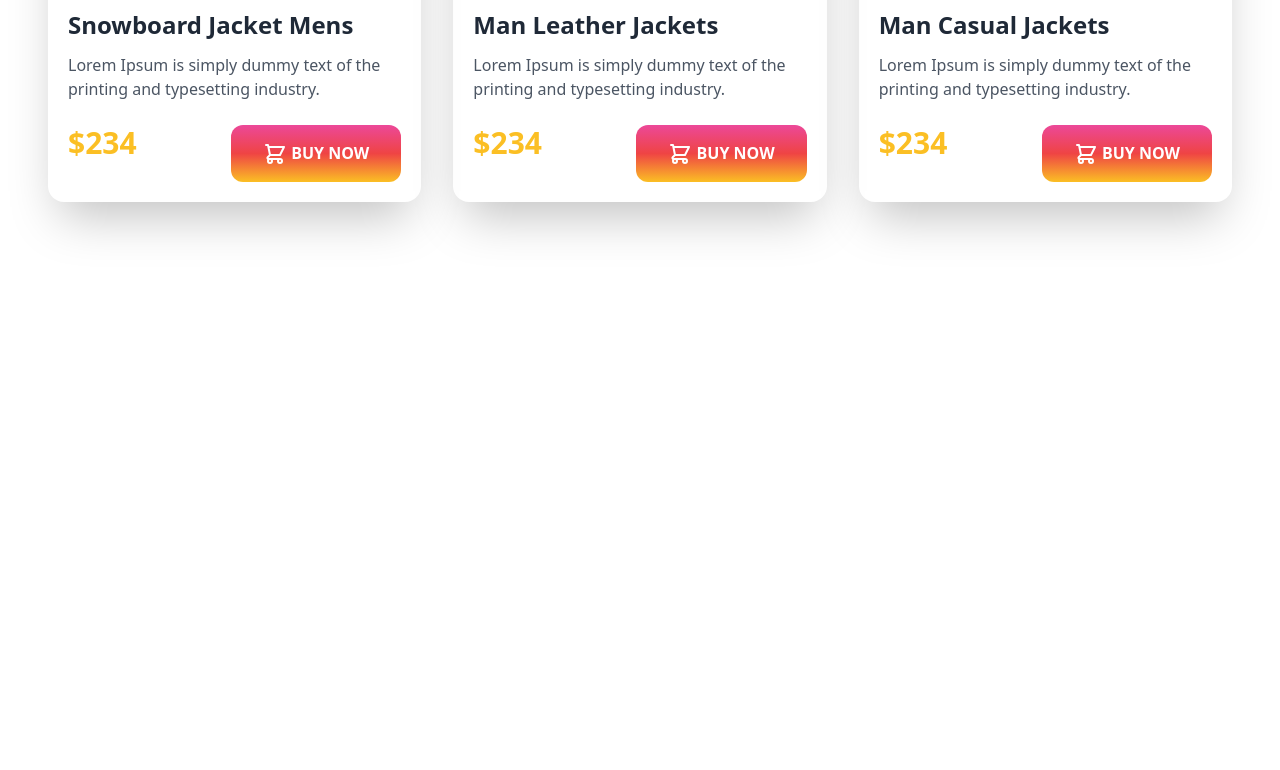
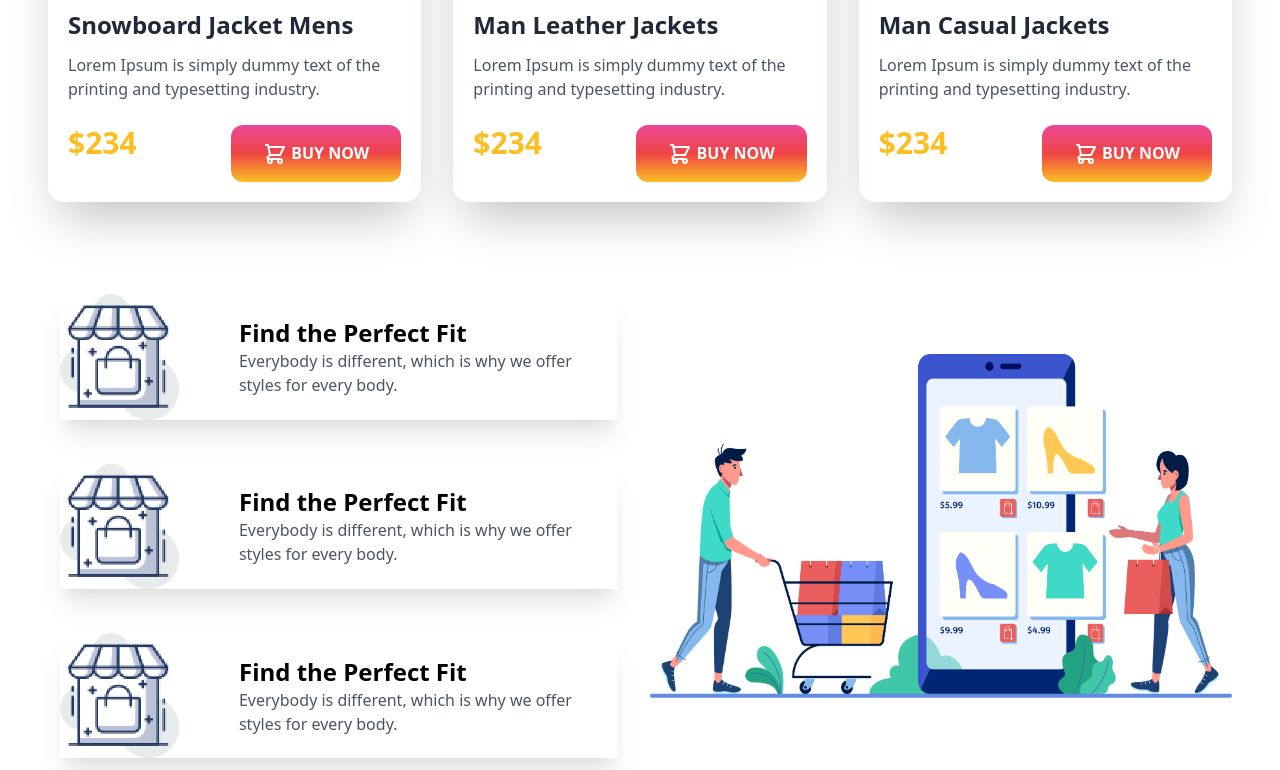
Before and after one commit to majharul-web/penguin-fashion-tailwind, a plain HTML site: page index.html in a window 1280 px wide. Shown: the part 1768-2538 px from the top of the page. Before the commit the page ends 2050 px from the top, so only its background shows below. Drawn offline with nearby package versions, Linux system fonts and the light colour scheme.

Commit message:
service section added

```diff
--- a/index.html
+++ b/index.html
@@ -375,6 +375,61 @@
           </div>
         </div>
       </section>
+
+      <!--customer section  -->
+      <section class="container mx-auto px-12 grid lg:grid-cols-2 gap-5">
+        <!-- services -->
+        <div class="grid grid-rows-3 gap-5">
+          <!-- single service -->
+          <div class="hover:shadow-md rounded-2xl p-3">
+            <div class="flex justify-between items-center shadow-xl">
+              <div>
+                <img class="w-2/3" src="images/icons/image 12.png" alt="" />
+              </div>
+              <div>
+                <h2 class="text-2xl font-bold">Find the Perfect Fit</h2>
+                <p class="text-base text-gray-600">
+                  Everybody is different, which is why we offer styles for every body.
+                </p>
+              </div>
+            </div>
+          </div>
+
+          <!-- single service -->
+          <div class="hover:shadow-md rounded-2xl p-3">
+            <div class="flex justify-between items-center shadow-xl">
+              <div>
+                <img class="w-2/3" src="images/icons/image 12.png" alt="" />
+              </div>
+              <div>
+                <h2 class="text-2xl font-bold">Find the Perfect Fit</h2>
+                <p class="text-base text-gray-600">
+                  Everybody is different, which is why we offer styles for every body.
+                </p>
+              </div>
+            </div>
+          </div>
+
+          <!-- single service -->
+          <div class="hover:shadow-md rounded-2xl p-3">
+            <div class="flex justify-between items-center shadow-xl">
+              <div>
+                <img class="w-2/3" src="images/icons/image 12.png" alt="" />
+              </div>
+              <div>
+                <h2 class="text-2xl font-bold">Find the Perfect Fit</h2>
+                <p class="text-base text-gray-600">
+                  Everybody is different, which is why we offer styles for every body.
+                </p>
+              </div>
+            </div>
+          </div>
+        </div>
+
+        <div class="my-auto">
+          <img src="images/shopping.png" alt="" />
+        </div>
+      </section>
     </main>
     <footer></footer>
   </body>
```
